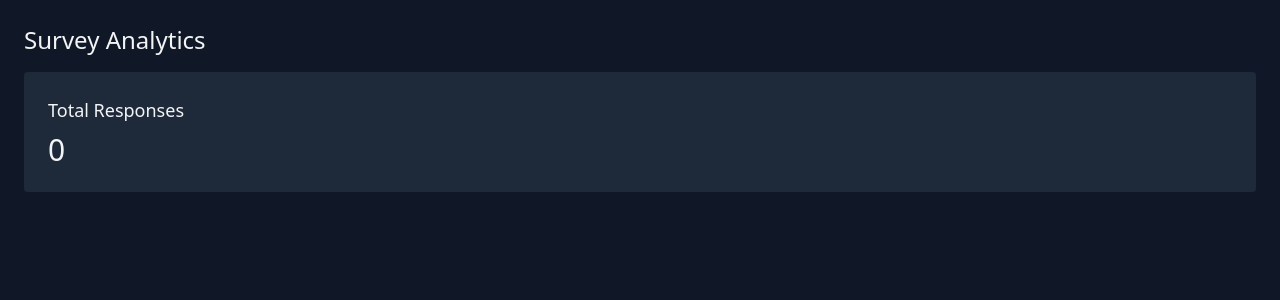
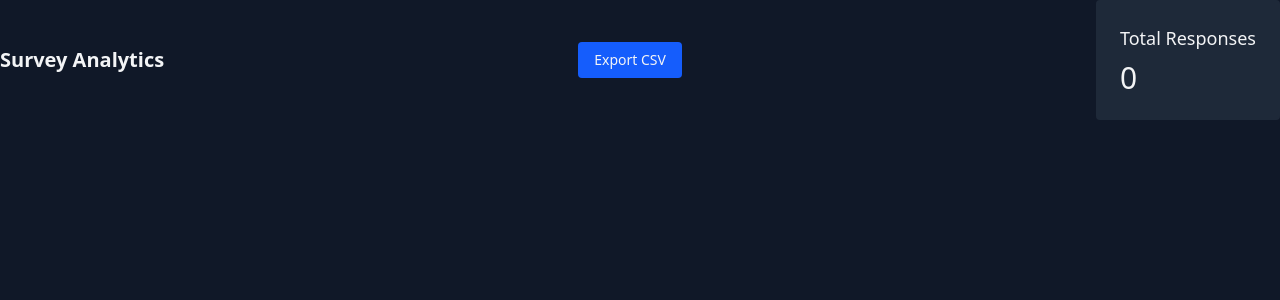
Before and after one commit to Ritik-122/survey-builder-2026, a React (Vite) app in the folder survey-frontend/: page /analytics/1 in a window 1280 px wide. Shown: the top 300 px of the page. Built offline with nearby package versions, Linux system fonts and the light colour scheme; sample sign-in values are in the browser's storage.

Commit message:
Add Export CSV feature to analytics UI

```diff
--- a/survey-frontend/src/Pages/Analytics.jsx
+++ b/survey-frontend/src/Pages/Analytics.jsx
@@ -1,10 +1,29 @@
 import React, { useEffect, useState } from "react";
 import { useParams } from "react-router-dom";
 import api from "../api/axios";
+import { toast } from "react-toastify";
+import axios from "axios";
 
 const Analytics = () => {
   const { id } = useParams();
   const [count, setCount] = useState(0);
+  const [exporting, setExporting] = useState(false);
+
+  const handleExport = async () => {
+    try {
+      setExporting(true);
+      const res = await api.get(`/export/${id}`);
+
+      const url = res.data.downloadUrl;
+      window.open(url, "_blank");
+
+      toast.success("CSV export started");
+    } catch (err) {
+      toast.error(err.response?.data?.message || "Failed to export responses");
+    } finally {
+      setExporting(false);
+    }
+  };
 
   useEffect(() => {
     api.get(`/responses/analytics/${id}`).then((res) => {
@@ -13,8 +32,19 @@ const Analytics = () => {
   }, [id]);
 
   return (
-    <div className="p-6">
-      <h1 className="text-2xl mb-4">Survey Analytics</h1>
+    <div className="flex justify-between items-center mb-6">
+      <h2 className="text-xl font-semibold">Survey Analytics</h2>
+      <button
+        onClick={handleExport}
+        disabled={exporting}
+        className={`px-4 py-2 rounded text-sm transition ${
+          exporting
+            ? "bg-gray-600 cursor-not-allowed"
+            : "bg-blue-600 hover:bg-blue-500"
+        }`}
+      >
+        {exporting ? "Exporting..." : "Export CSV"}
+      </button>
       <div className="bg-gray-800 p-6 rounded">
         <p className="text-lg">Total Responses</p>
         <p className="text-3xl mt-2">{count}</p>
```
